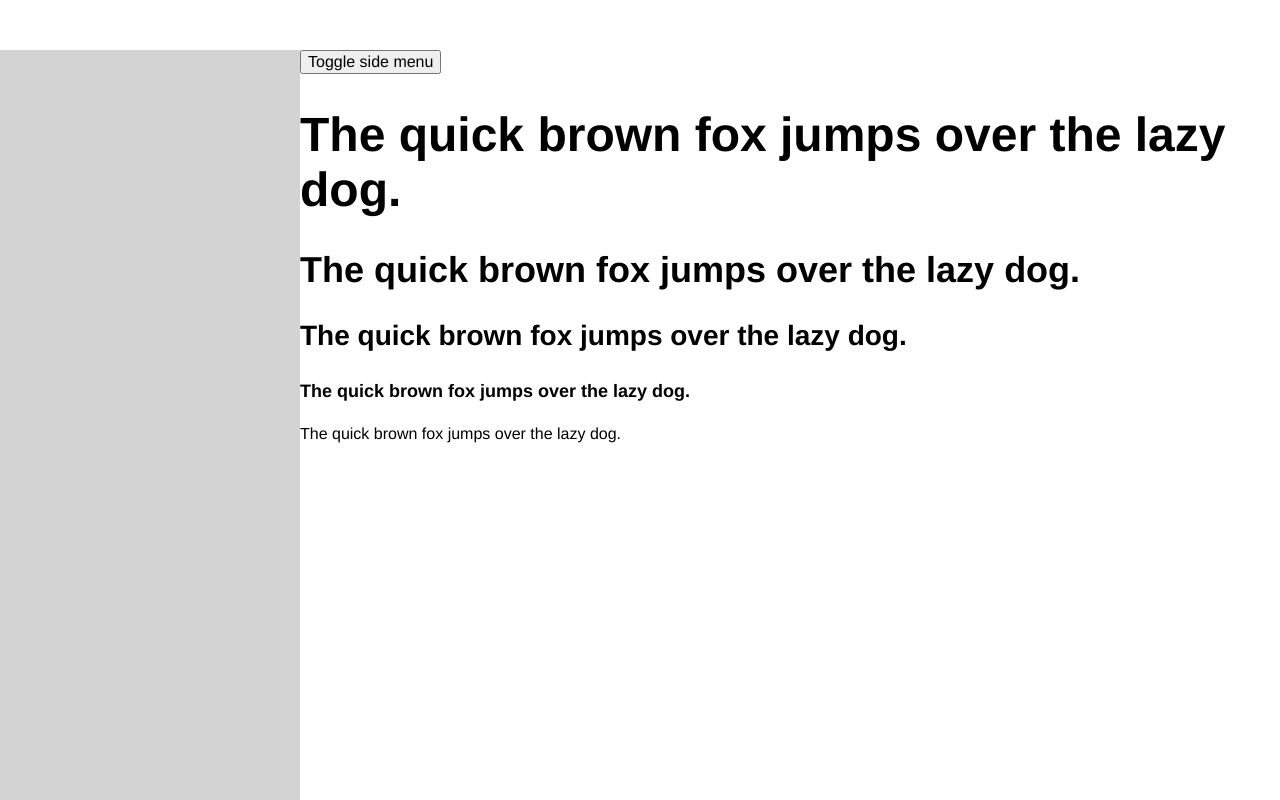
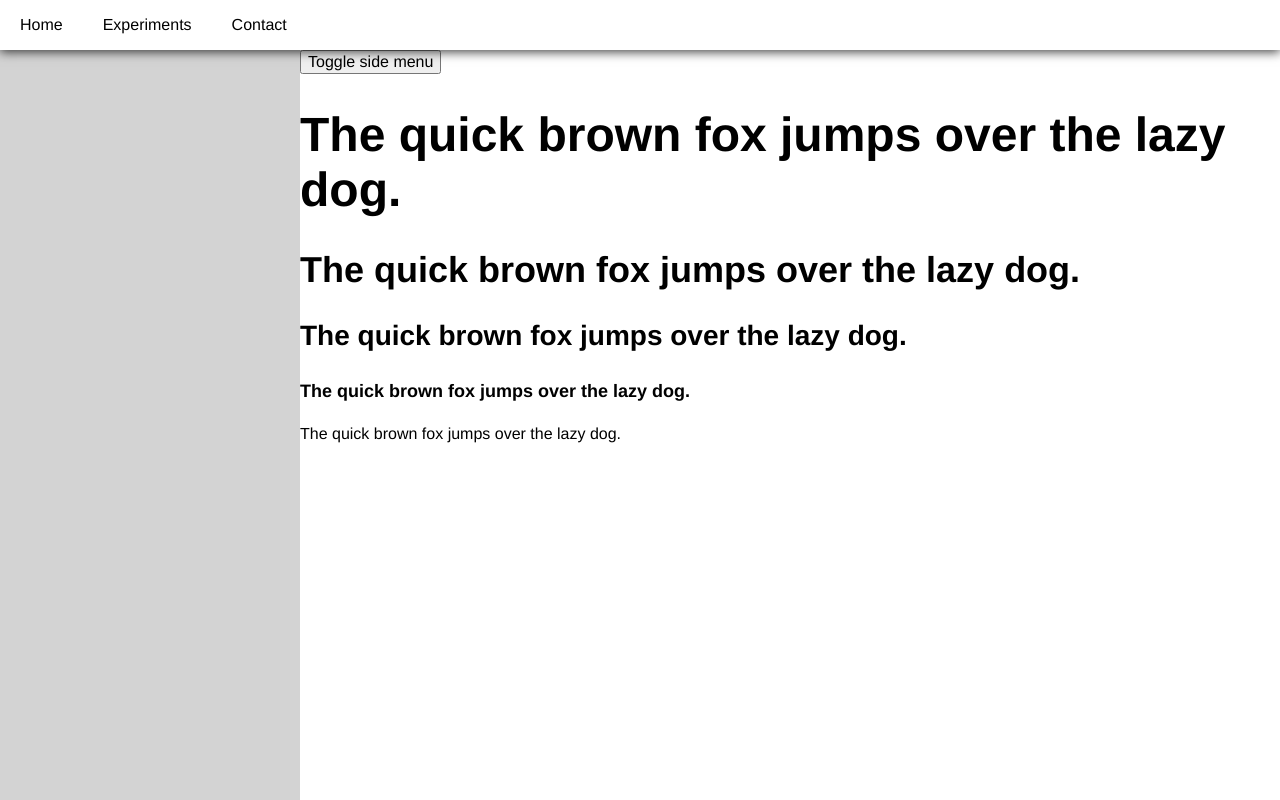
Before and after one commit to EdgeJay/react-starter-kit, a React app: page / in a window 1280 px wide. Built offline with nearby package versions, Linux system fonts and the light colour scheme.

Commit message:
more theme changes for header and navbar

```diff
--- a/src/client/components/App.tsx
+++ b/src/client/components/App.tsx
@@ -18,6 +18,13 @@ const GlobalStyle = createGlobalStyle`
     font-size: ${props => props.theme.fontSize};
     font-family: ${props => props.theme.fontFamily};
     min-height: 100%;
+    box-sizing: border-box;
+  }
+
+  *,
+  *:before,
+  *:after {
+    box-sizing: inherit;
   }
 
   #mount {
--- a/src/client/components/base/Header.tsx
+++ b/src/client/components/base/Header.tsx
@@ -1,8 +1,10 @@
 import React from 'react';
 import styled from 'styled-components';
 import { GridItem } from './Grid';
+import NavBar from './NavBar';
 
 const StyledGridItem = styled(GridItem)`
+  position: relative;
   background-color: ${props => props.theme.header.backgroundColor};
 `;
 
@@ -15,6 +17,7 @@ const Header: React.FunctionComponent<{ children?: React.ReactNode }> = ({ child
       columnEnd: 'header-right',
     }}
   >
+    <NavBar />
     {children}
   </StyledGridItem>
 );
--- /dev/null
+++ b/src/client/components/base/NavBar.tsx
@@ -0,0 +1,33 @@
+import React from 'react';
+import styled from 'styled-components';
+
+const Nav = styled.nav`
+  position: absolute;
+  display: flex;
+  flex-flow: row nowrap;
+  width: 100%;
+  height: 100%;
+  top: 0;
+  left: 0;
+  background-color: white;
+  box-shadow: 0 0.2rem 1rem 0 rgba(0, 0, 0, 0.75);
+`;
+
+const NavItem = styled.a`
+  text-align: center;
+  line-height: 1;
+  padding: ${props =>
+    `calc((${props.theme.header.height} - ${props.theme.header.nav.fontSize.phone}) / 2) calc(${
+      props.theme.header.nav.itemSpacing
+    } / 2)`};
+`;
+
+const NavBar = () => (
+  <Nav>
+    <NavItem>Home</NavItem>
+    <NavItem>Experiments</NavItem>
+    <NavItem>Contact</NavItem>
+  </Nav>
+);
+
+export default NavBar;
--- a/src/client/components/base/Page.tsx
+++ b/src/client/components/base/Page.tsx
@@ -1,7 +1,13 @@
 import React from 'react';
+import { DefaultTheme, withTheme } from 'styled-components';
 import { GridContainer } from './Grid';
 
-const Page: React.FunctionComponent<{ children?: React.ReactNode }> = ({ children }) => (
+interface IPageProps {
+  children?: React.ReactNode;
+  theme: DefaultTheme;
+}
+
+const Page: React.FunctionComponent<IPageProps> = ({ children, theme }) => (
   <GridContainer
     columns={[
       { name: 'header-left sidemenu-left', size: 'auto' },
@@ -9,7 +15,7 @@ const Page: React.FunctionComponent<{ children?: React.ReactNode }> = ({ childre
       { name: 'header-right' },
     ]}
     rows={[
-      { name: 'header-top', size: '5rem' },
+      { name: 'header-top', size: theme.header.height },
       { name: 'header-bottom', size: '1fr' },
       { name: 'page-end' },
     ]}
@@ -18,4 +24,4 @@ const Page: React.FunctionComponent<{ children?: React.ReactNode }> = ({ childre
   </GridContainer>
 );
 
-export default Page;
+export default withTheme<React.FunctionComponent<IPageProps>>(Page);
--- a/src/client/themes/defaultTheme.ts
+++ b/src/client/themes/defaultTheme.ts
@@ -4,7 +4,14 @@ const defaultTheme: DefaultTheme = {
   fontFamily: 'Helvetica Neue',
   fontSize: '10px',
   header: {
-    backgroundColor: 'white',
+    backgroundColor: 'transparent',
+    height: '5rem',
+    nav: {
+      itemSpacing: '4rem',
+      fontSize: {
+        phone: '1.6rem',
+      },
+    },
   },
   sideMenu: {
     backgroundColor: 'lightgrey',
```
Also changed, not shown: src/client/themes/styled.d.ts (+7 -0 lines).
